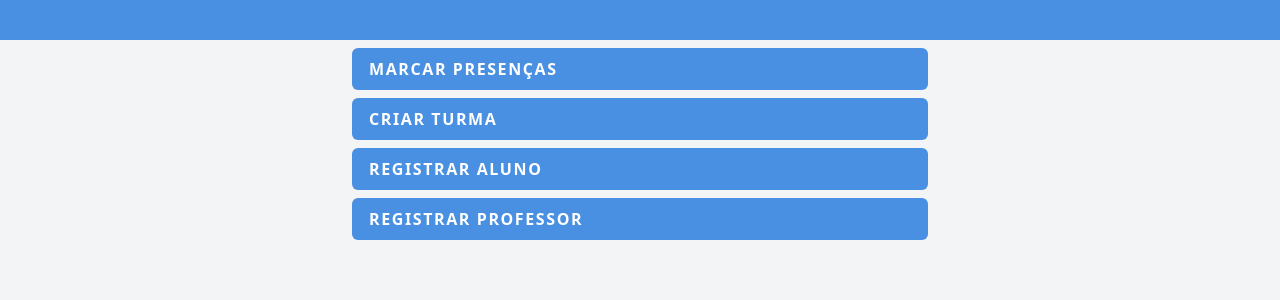
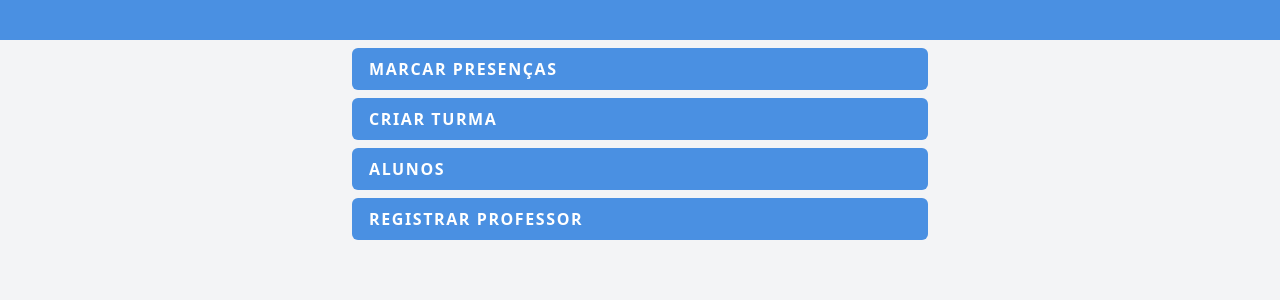
Before and after one commit to lucas-campagna/contador-presenca, a React (Vite) app: page / in a window 1280 px wide. Shown: the top 300 px of the page. Built offline with nearby package versions, Linux system fonts and the light colour scheme; no server answers; sample sign-in values are in the browser's storage; some icons are missing.

Commit message:
fix: home text button to aluno page

```diff
--- a/src/pages/Home.tsx
+++ b/src/pages/Home.tsx
@@ -16,7 +16,7 @@ function Home() {
         onClick={() => navigate("/admin/criar-turma")}
       />
       <Button
-        text="Registrar Aluno"
+        text="Alunos"
         onClick={() => navigate("/admin/alunos")}
       />
       <Button
```
